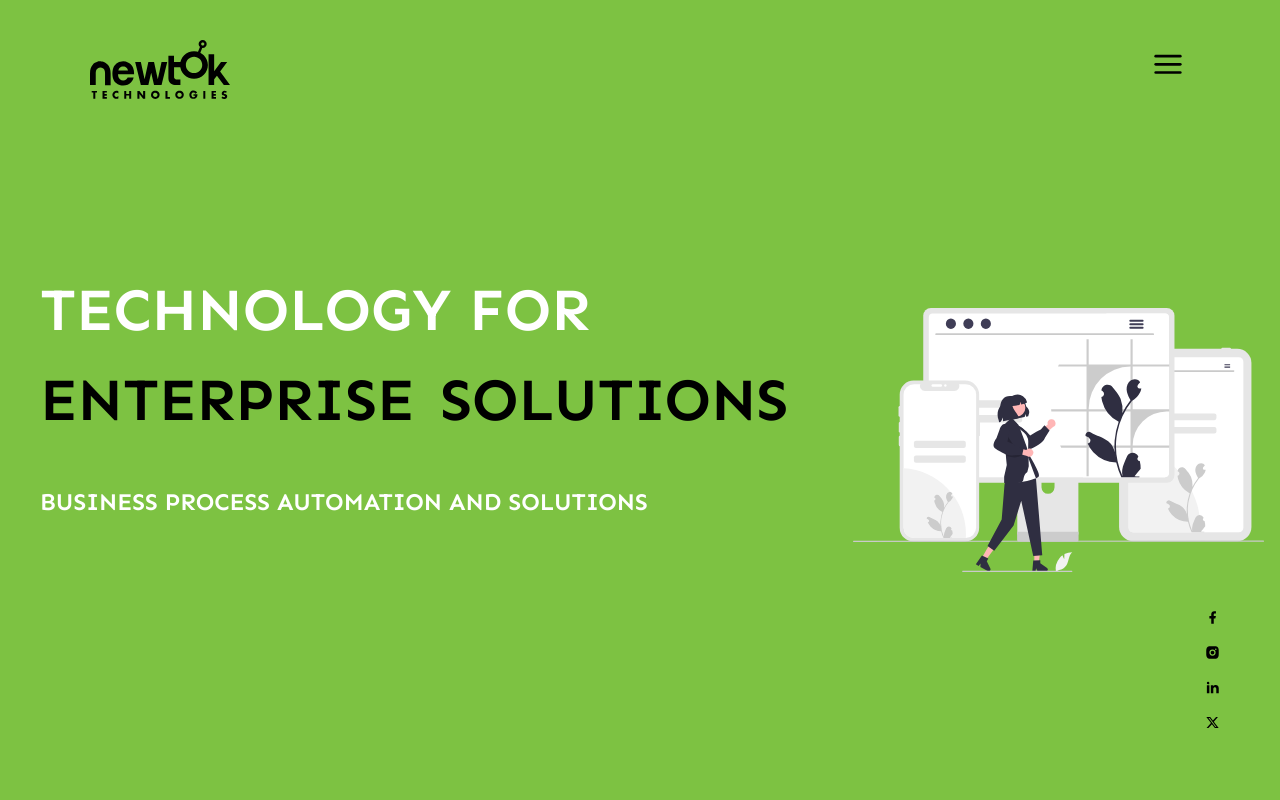
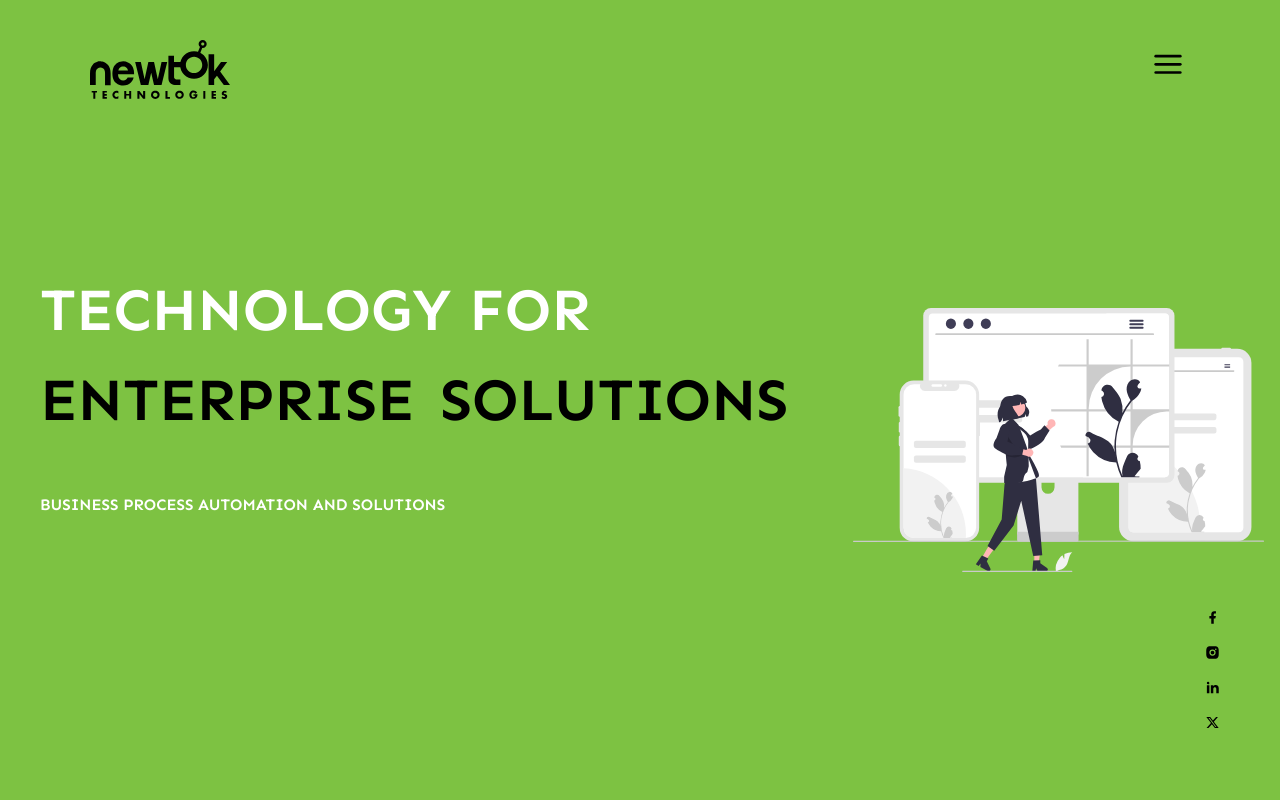
Before and after one commit to NewTokTech/NewTok, a Next.js app: page / in a window 1280 px wide. Shown: the top 800 px of the page. Built offline with nearby package versions, Linux system fonts and the light colour scheme.

Commit message:
shibil:bug fix

```diff
--- a/src/components/banner/Banner.tsx
+++ b/src/components/banner/Banner.tsx
@@ -81,7 +81,7 @@ const Baneer = () => {
           >
             <div className=" flex justify-between h-screen ">
               <div className="col-span-3 p-10 lg:flex lg:justify-end lg:items-center hidden">
-                <h1 className="text-dark xl:text-[60px] lg:text-[50px] sxl:text-[70px] 2xl:text-[76px] font-semibold text">
+                <h1 className="text-dark xl:text-[60px] lg:text-[50px] sxl:text-[70px] 2xl:text-[76px] font-semibold text-">
                   <span className={`${data.textColor} mt-0`}>
                     {data.textOne}
                   </span>
@@ -94,7 +94,7 @@ const Baneer = () => {
                     {data.textThree}
                   </span>
                   <br />
-                  <span className={`${data.textColor} mt-0 lg:text-[24px] `}>
+                  <span className={`${data.textColor} mt-0 lg:text-[20px] xl:text-[16px]  `}>
                     {data.textP}
                   </span>
                 </h1>
```
